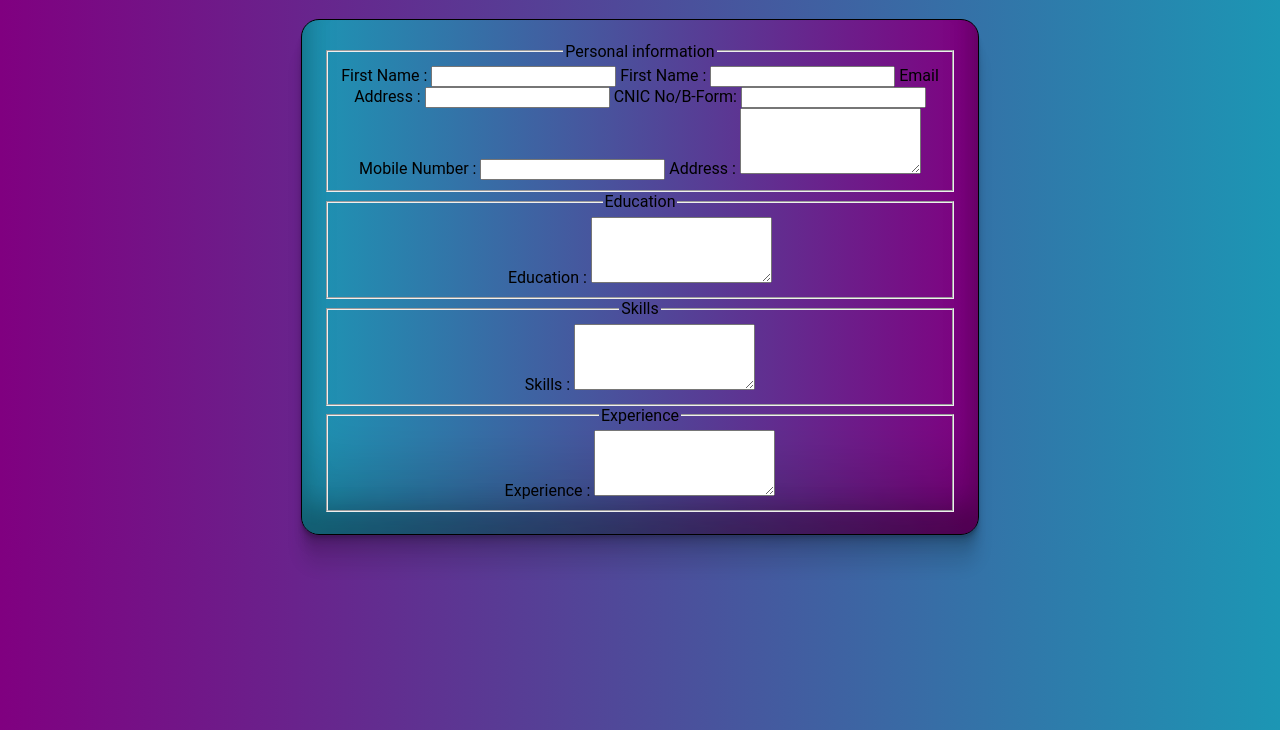
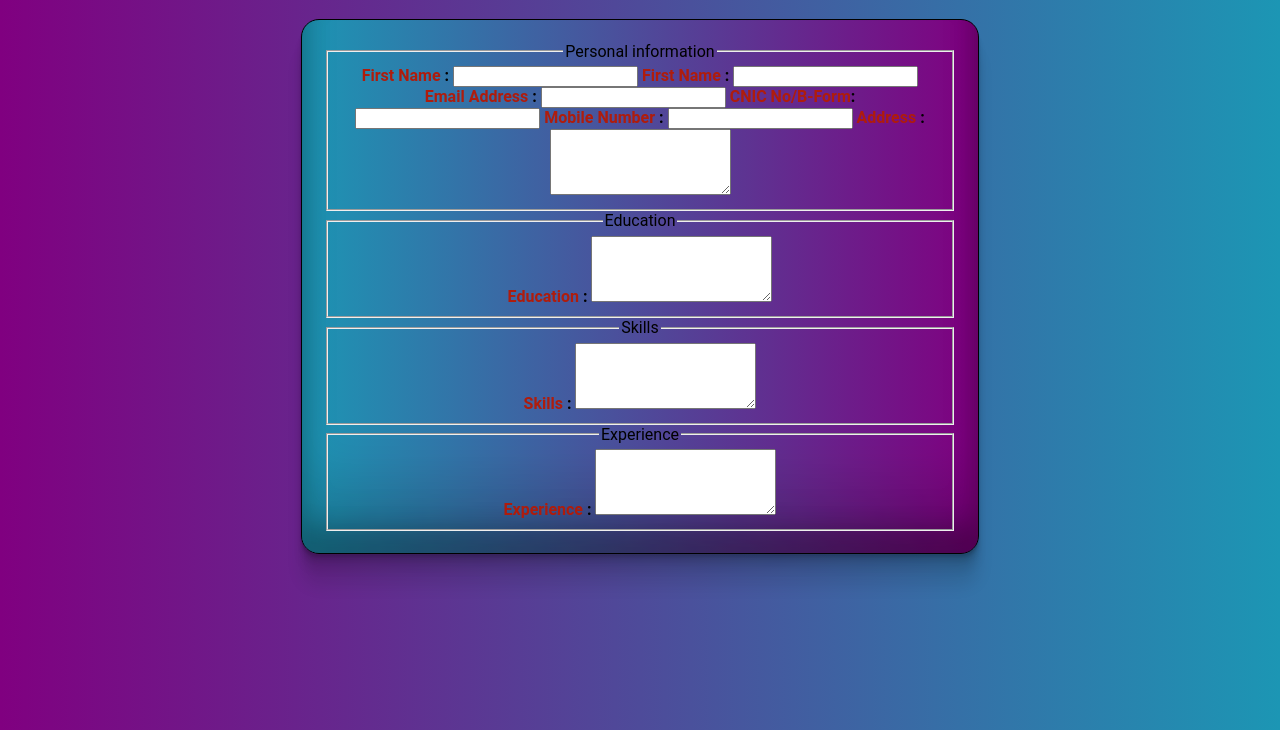
Before and after one commit to MOIZSIDDIQE/Hackathon_Project, a plain HTML site: page index.html in a window 1280 px wide. Shown: the part 70-800 px from the top of the page. Drawn offline with Linux system fonts and the light colour scheme.

Commit message:
Give label color ,margin and size

```diff
--- a/style.css
+++ b/style.css
@@ -25,3 +25,17 @@ form{
     background: linear-gradient(to left, purple,rgb(28, 150, 180));
     text-align: center;
 }
+
+
+
+label{
+    width: 100%;
+    text-align: start;
+    margin: 10px 0px;
+    color: rgb(175, 28, 12);
+    font-weight: 700;
+}
+
+span{
+    color: black;
+}
```
